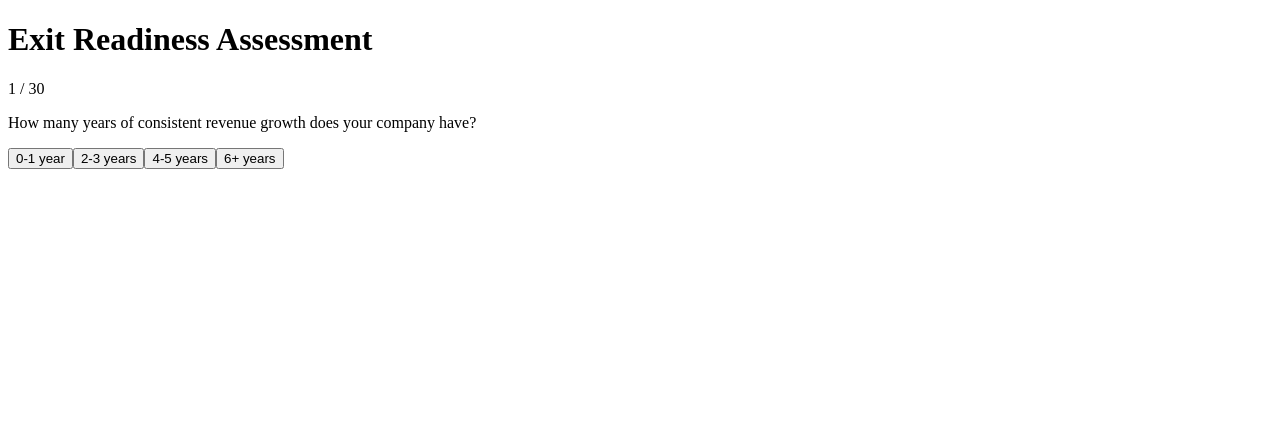
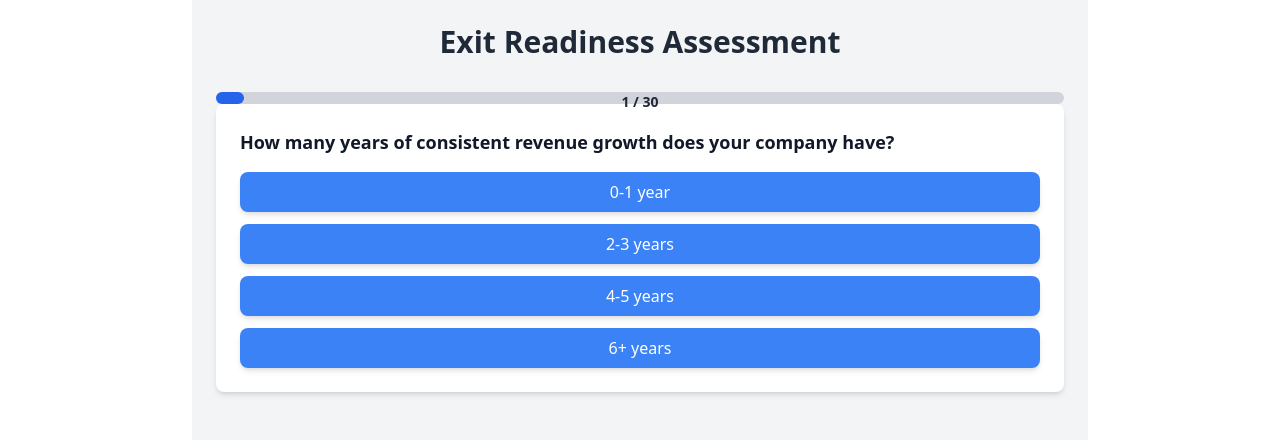
Before and after one commit to SirRaffles/dev, a React (Create React App) app: page / in a window 1280 px wide. Shown: the top 440 px of the page. Built offline with nearby package versions, Linux system fonts and the light colour scheme.

Commit message:
Specify Node.js version for Netlify

```diff
--- a/package.json
+++ b/package.json
@@ -9,12 +9,12 @@
     "lucide-react": "^0.446.0",
     "react": "^18.3.1",
     "react-dom": "^18.3.1",
-    "react-scripts": "^3.0.1",
+    "react-scripts": "^5.0.1",
     "web-vitals": "^2.1.4"
   },
   "scripts": {
-    "start": "react-scripts start",
-    "build": "react-scripts build",
+    "start": "export NODE_OPTIONS=--openssl-legacy-provider && react-scripts start",
+    "build": "export NODE_OPTIONS=--openssl-legacy-provider && react-scripts build",
     "test": "react-scripts test",
     "eject": "react-scripts eject"
   },
--- a/postcss.config.js
+++ b/postcss.config.js
@@ -1,6 +1,7 @@
+// postcss.config.js
 module.exports = {
   plugins: {
     tailwindcss: {},
     autoprefixer: {},
   },
-}
+};
--- a/src/App.js
+++ b/src/App.js
@@ -8,6 +8,7 @@ const questions = [
     options: ["0-1 year", "2-3 years", "4-5 years", "6+ years"],
     scores: [0, 1, 2, 3],
   },
+
   {
     id: 2,
     text: "What percentage of your revenue is recurring?",
@@ -307,31 +308,30 @@ const detailedRecommendations = {
   }
 };
 
-const ProgressBar = ({ current, total }) => (
-  <div className="mb-4 bg-blue-100 rounded p-2">
-    <div className="flex items-center">
-      <div className="flex-grow bg-blue-200 rounded-full h-2">
+const ProgressBar = ({ current, total }) => {
+  const percentage = ((current + 1) / total) * 100;
+  return (
+    <div className="relative w-full bg-gray-300 h-3 rounded-full">
       <div
-          className="bg-blue-600 rounded-full h-2"
-          style={{ width: `${((current + 1) / total) * 100}%` }}
-        ></div>
-      </div>
-      <span className="ml-2 text-sm text-blue-800">
+        className="absolute top-0 left-0 h-3 bg-blue-600 rounded-full transition-all duration-500"
+        style={{ width: `${percentage}%` }}
+      />
+      <p className="text-center mt-1 text-sm font-semibold text-gray-800">
         {current + 1} / {total}
-      </span>
-    </div>
+      </p>
     </div>
   );
+};
 
 const Question = ({ question, onAnswer }) => (
-  <div className="mb-4">
-    <p className="font-semibold text-gray-900">{question.text}</p>
-    <div className="flex flex-col space-y-2 mt-2">
+  <div className="mb-8 p-6 rounded-lg bg-white shadow-md">
+    <h3 className="text-lg font-semibold text-gray-900 mb-4">{question.text}</h3>
+    <div className="flex flex-col space-y-3">
       {question.options.map((option, index) => (
         <button
           key={index}
           onClick={() => onAnswer(question.id, question.scores[index])}
-          className="px-3 py-2 rounded bg-gray-300 text-gray-800 hover:bg-blue-600 hover:text-white transition-colors"
+          className="w-full px-4 py-2 bg-blue-500 text-white font-medium rounded-lg shadow-md hover:bg-blue-700 transition-colors"
         >
           {option}
         </button>
@@ -345,20 +345,20 @@ const RecommendationDetail = ({ recommendation }) => {
   const detail = detailedRecommendations[recommendation];
 
   return (
-    <div className="mt-2">
+    <div className="mt-4">
       <button
         onClick={() => setIsOpen(!isOpen)}
-        className="flex items-center justify-between w-full px-4 py-2 text-left text-gray-700 bg-gray-100 rounded hover:bg-gray-200"
+        className="flex items-center justify-between w-full px-4 py-2 bg-gray-100 text-left text-gray-700 rounded-lg hover:bg-gray-200"
       >
         <span>{recommendation}</span>
         {isOpen ? <ChevronUp size={20} /> : <ChevronDown size={20} />}
       </button>
       {isOpen && detail && (
-        <div className="p-4 mt-2 bg-white rounded shadow">
+        <div className="p-4 mt-2 bg-gray-50 rounded-lg shadow-inner">
           <h4 className="font-semibold mb-2">{detail.title}</h4>
           <ul className="list-disc pl-5">
             {detail.steps.map((step, index) => (
-              <li key={index} className="mb-1">{step}</li>
+              <li key={index} className="mb-2">{step}</li>
             ))}
           </ul>
         </div>
@@ -382,6 +382,7 @@ const ExitReadinessAssessment = () => {
     }
   };
 
+  // Calculate the total score
   const { score } = useMemo(() => {
     const totalScore = Object.values(answers).reduce((a, b) => a + b, 0);
     const maxScore = questions.reduce(
@@ -393,26 +394,31 @@ const ExitReadinessAssessment = () => {
     };
   }, [answers]);
 
-  const getRecommendations = () => {
-    if (score <= 40) return [
+  // Recommendations logic based on score
+  const getRecommendations = useMemo(() => {
+    if (score <= 40) {
+      return [
         "Focus on improving core financial metrics",
         "Develop strategies to diversify your client base",
         "Implement robust processes and governance structures",
         "Invest in technology infrastructure and operational efficiency"
       ];
-    if (score <= 70) return [
+    }
+    if (score <= 70) {
+      return [
         "Work on increasing market share and brand recognition",
         "Enhance your product/service offering",
         "Strengthen your management team",
         "Improve financial reporting and controls"
       ];
+    }
     return [
       "Refine your exit strategy",
       "Prepare comprehensive documentation",
       "Continue to innovate",
       "Maintain your strong market position"
     ];
-  };
+  }, [score]);
 
   const handleRetake = () => {
     setAnswers({});
@@ -426,8 +432,10 @@ const ExitReadinessAssessment = () => {
   };
 
   return (
-    <div className="max-w-2xl mx-auto p-4 bg-gray-100 text-gray-900">
-      <h1 className="text-2xl font-bold mb-4">Exit Readiness Assessment</h1>
+    <div className="max-w-4xl mx-auto p-6 bg-gray-100 min-h-screen">
+      <h1 className="text-3xl font-bold text-center mb-8 text-gray-800">
+        Exit Readiness Assessment
+      </h1>
       {!showResults ? (
         <>
           <ProgressBar current={currentQuestion} total={questions.length} />
@@ -437,36 +445,36 @@ const ExitReadinessAssessment = () => {
           />
         </>
       ) : (
-        <div>
-          <h2 className="text-xl font-semibold mb-2">
+        <div className="bg-white p-6 rounded-lg shadow-md">
+          <h2 className="text-2xl font-bold mb-4">
             Your Exit Readiness Score: {score.toFixed(1)} / 100
           </h2>
-          <p className="mb-4">
+          <p className="mb-6">
             {score <= 40 ? (
-              <><AlertCircle className="inline mr-2 text-red-600" /> You have significant work to do to prepare for an exit.</>
+              <><AlertCircle className="inline mr-2 text-red-600" /> Significant improvements needed for an exit.</>
             ) : score <= 70 ? (
-              <><Info className="inline mr-2 text-blue-600" /> You're on the right track, but there's room for improvement.</>
+              <><Info className="inline mr-2 text-blue-600" /> On the right track, but there's room for improvement.</>
             ) : (
               <><CheckCircle className="inline mr-2 text-green-600" /> You're well-prepared for a potential exit!</>
             )}
           </p>
-          <h3 className="text-lg font-semibold mb-2">Recommendations:</h3>
-          <div className="space-y-2">
-            {getRecommendations().map((rec, index) => (
+          <h3 className="text-xl font-semibold mb-4">Recommendations:</h3>
+          <div className="space-y-3">
+            {getRecommendations.map((rec, index) => (
               <RecommendationDetail key={index} recommendation={rec} />
             ))}
           </div>
-          <div className="mt-4 space-x-4">
+          <div className="mt-8 flex justify-center space-x-4">
             <button
               onClick={handleRetake}
-              className="bg-blue-600 text-white px-4 py-2 rounded hover:bg-blue-700"
+              className="px-6 py-2 bg-blue-600 text-white font-semibold rounded-lg shadow-md hover:bg-blue-700"
             >
               Retake Assessment
             </button>
             {score > 70 && (
               <button
                 onClick={handleEquiteqAdvice}
-                className="bg-green-600 text-white px-4 py-2 rounded hover:bg-green-700"
+                className="px-6 py-2 bg-green-600 text-white font-semibold rounded-lg shadow-md hover:bg-green-700"
               >
                 Get Equiteq Advice
               </button>
@@ -489,9 +497,6 @@ const ExitReadinessAssessment = () => {
                 <li>Gain valuable insights from our detailed market assessments and research reports</li>
               </ul>
               <p className="mt-2">
-                Our track record of successful deals in the knowledge-based software and services sector speaks for itself. Whether you're considering a full exit, partial sale, or seeking growth capital, Equiteq's specialized M&A and strategic advisory services can help you achieve optimal outcomes.
-              </p>
-              <p className="mt-2 font-semibold">
                 Contact Equiteq today to discuss how we can maximize the value of your knowledge-based business and guide you through a successful transaction in the dynamic Knowledge Economy landscape.
               </p>
             </div>
--- a/src/index.css
+++ b/src/index.css
@@ -1,3 +1,4 @@
+/* index.css or output.css */
 @tailwind base;
 @tailwind components;
 @tailwind utilities;
```
Also changed, not shown: 2 other files (tests, documents, lock files or other folders). Lines whose indentation alone changed are shown as unchanged.
